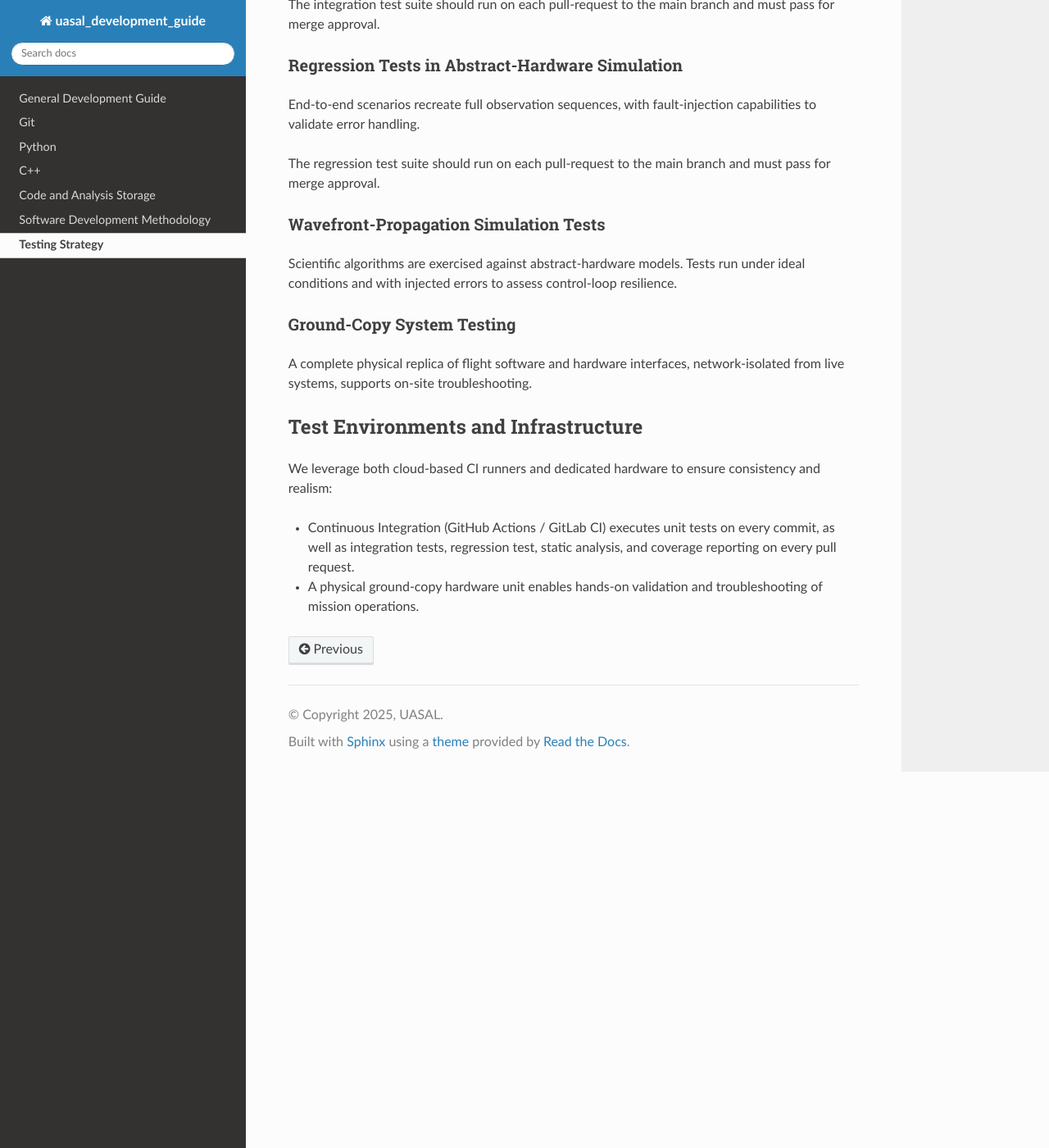
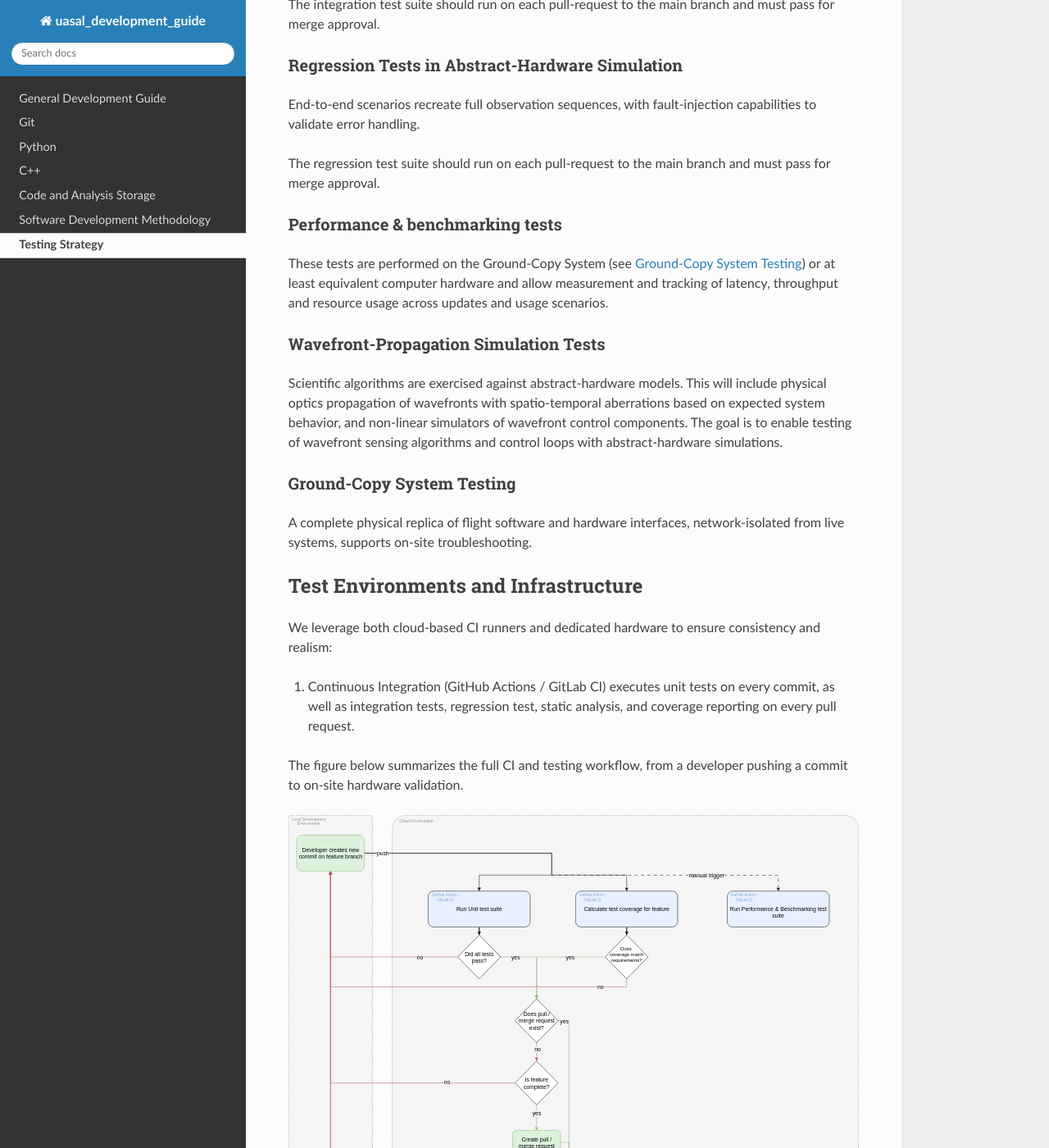
Before and after one commit to uasal/uasal_development_guide, a Sphinx documentation site: the page built from source/testing_strategy.rst, in a window 1280 px wide and 1400 px high, scrolled down 1286 px. Shown: the whole window at 82% size. Built offline with Sphinx 7.4.7 and the Read the Docs theme 3.1.0, drawn with Linux system fonts in a browser that asks for light colours; some of the changed text lies outside the part shown.

Commit message:
Made updates based on comments in PR https://github.com/uasal/uasal_development_guide/pull/24
Also added CI-diagram in testing_strategy.rst

```diff
--- a/source/C++/general.rst
+++ b/source/C++/general.rst
@@ -77,6 +77,7 @@ This assessment helps ensure that the library can be trusted without introducing
 Items to consider are:
 - Ensure the library addresses a specific problem that cannot be addressed with existing code or libraries.
 - Ensure the library is compatible with the project's licensing.
+- Ensure the library has a comprehensive test suite.
 - Assess how frequently the library is updated and maintained.
 - Evaluate the library's documentation for clarity and completenss.
 - Evaluate the library's performance and its impact on the project.
--- a/source/testing_strategy.rst
+++ b/source/testing_strategy.rst
@@ -8,15 +8,16 @@ Objectives
 
 The goal of this strategy is to deliver reliable, high-quality software through early defect detection and objective quality measurement.
 
-To complement coverage metrics, the MagAOX framework has been (and is continuing to be) used on-sky for a total of XX nights, providing a direct measure of field reliability.
+To complement coverage metrics, the XWC framework has been (and is continuing to be) used on-sky for a total of XX nights, providing a direct measure of field reliability.
 
 Coverage and Field-Use Metrics
 -------------------------------
 
 We maintain quantitative targets for automated tests and supplement these with operational performance indicators:
 
-- Core library (libMagAOX): 100 % function coverage and a minimum of 90 % line coverage, with a monthly increase target of 10 % until the goal is met.
-- MagAOX Applications:
+- Core library (XWCTk): 100 % function coverage and a minimum of 90 % line coverage, with a monthly increase target of 10 % until the goal is met.
+- XWC Applications and libraries developed in-house or by connected groups:
+
     - Critical apps require 100 % function and 90 % line coverage.
     - Important apps require 100 % function and 80 % line coverage.
 
@@ -52,10 +53,17 @@ End-to-end scenarios recreate full observation sequences, with fault-injection c
 
 The regression test suite should run on each pull-request to the main branch and must pass for merge approval.
 
+Performance & benchmarking tests
+~~~~~~~~~~~~~~~~~~~~~~~~~~~~~~~~~~
+
+These tests are performed on the Ground-Copy System (see :ref:`ground-copy`) or at least equivalent computer hardware and allow measurement and tracking of latency, throughput and resource usage across updates and usage scenarios.
+
 Wavefront-Propagation Simulation Tests
 ~~~~~~~~~~~~~~~~~~~~~~~~~~~~~~~~~~~~~~~
 
-Scientific algorithms are exercised against abstract-hardware models. Tests run under ideal conditions and with injected errors to assess control-loop resilience.
+Scientific algorithms are exercised against abstract-hardware models. This will include physical optics propagation of wavefronts with spatio-temporal aberrations based on expected system behavior, and non-linear simulators of wavefront control components. The goal is to enable testing of wavefront sensing algorithms and control loops with abstract-hardware simulations.
+
+.. _ground-copy:
 
 Ground-Copy System Testing
 ~~~~~~~~~~~~~~~~~~~~~~~~~~~
@@ -67,5 +75,15 @@ Test Environments and Infrastructure
 
 We leverage both cloud-based CI runners and dedicated hardware to ensure consistency and realism:
 
-- Continuous Integration (GitHub Actions / GitLab CI) executes unit tests on every commit, as well as integration tests, regression test, static analysis, and coverage reporting on every pull request.
-- A physical ground-copy hardware unit enables hands-on validation and troubleshooting of mission operations.
+1. Continuous Integration (GitHub Actions / GitLab CI) executes unit tests on every commit, as well as integration tests, regression test, static analysis, and coverage reporting on every pull request.
+
+The figure below summarizes the full CI and testing workflow, from a developer pushing a commit to on-site hardware validation.
+
+.. figure:: _static/CI-diagram.svg
+   :alt: CI and testing workflow
+   :align: center
+   :width: 100%
+
+   Continuous Integration and Testing workflow
+
+2. A physical ground-copy hardware unit enables hands-on validation and troubleshooting of mission operations.
```
Also changed, not shown: source/development_methodology.rst (+6 -4 lines), source/_static/CI-diagram.svg (added), 1 other file.
